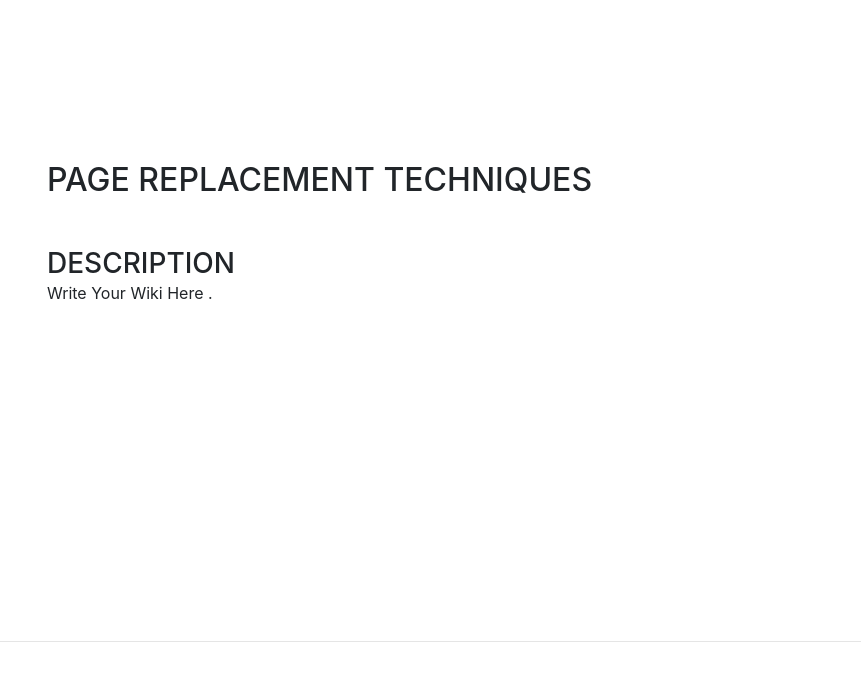
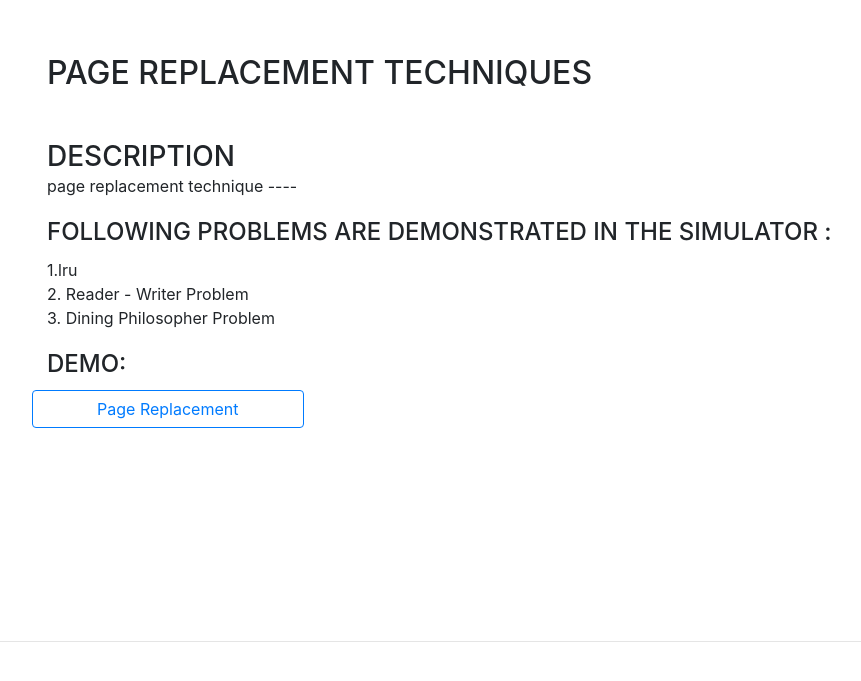
Before and after one commit to saurabh8522/OS-Simulator, a website with bundled scripts: page Index/index.html in a window 1280 px wide. Shown: the part 4188-4869 px from the top of the page, without its empty margins (273-1134 px from the left). Built offline with nearby package versions, Linux system fonts and the light colour scheme; a web font is replaced by a local one.

Commit message:
Update index.html

```diff
--- a/Index/index.html
+++ b/Index/index.html
@@ -193,23 +193,41 @@
       <hr class="m-0">
 
 
-
-      <section class="resume-section p-3 p-lg-5 d-flex flex-column" id="page">
+<section class="resume-section p-3 p-lg-5 d-flex flex-column" id="page">
         <div class="my-auto">
           <h2 class="mb-5">Page Replacement Techniques</h2>
+
           <div class="resume-item d-flex flex-column flex-md-row">
             <div class="resume-content mr-auto">
               <h3 class="mb-0">DESCRIPTION </h3>
 
-              <p>Write Your Wiki Here .
+              <p>page replacement technique             ----
               </p>
+              <div class="subheading mb-2">Following Problems are demonstrated in the simulator :
+                <!-- <a href="mailto:name@email.com">saharshsonu40@gmail.com</a> -->
+              </div>
+              <p>1.lru <br>
+                2. Reader - Writer Problem <br>
+                3. Dining Philosopher Problem <br>
+              </p>
+              <div class="subheading mb-2">Demo:
+                <!-- <a href="mailto:name@email.com">saharshsonu40@gmail.com</a> -->
+              </div>
+              <div class="row">
+              <button type="button" class="btn btn-outline-primary col-lg-4 col-6 px-0"><a href="../page replacement/page replacement/lruindex.html">Page Replacement</a></button>
+          </div>
+
+            </div>
             </div>
 
           </div>
 
+
+
+
+
         </div>
       </section>
-
 
       <hr class="m-0">
 
```
